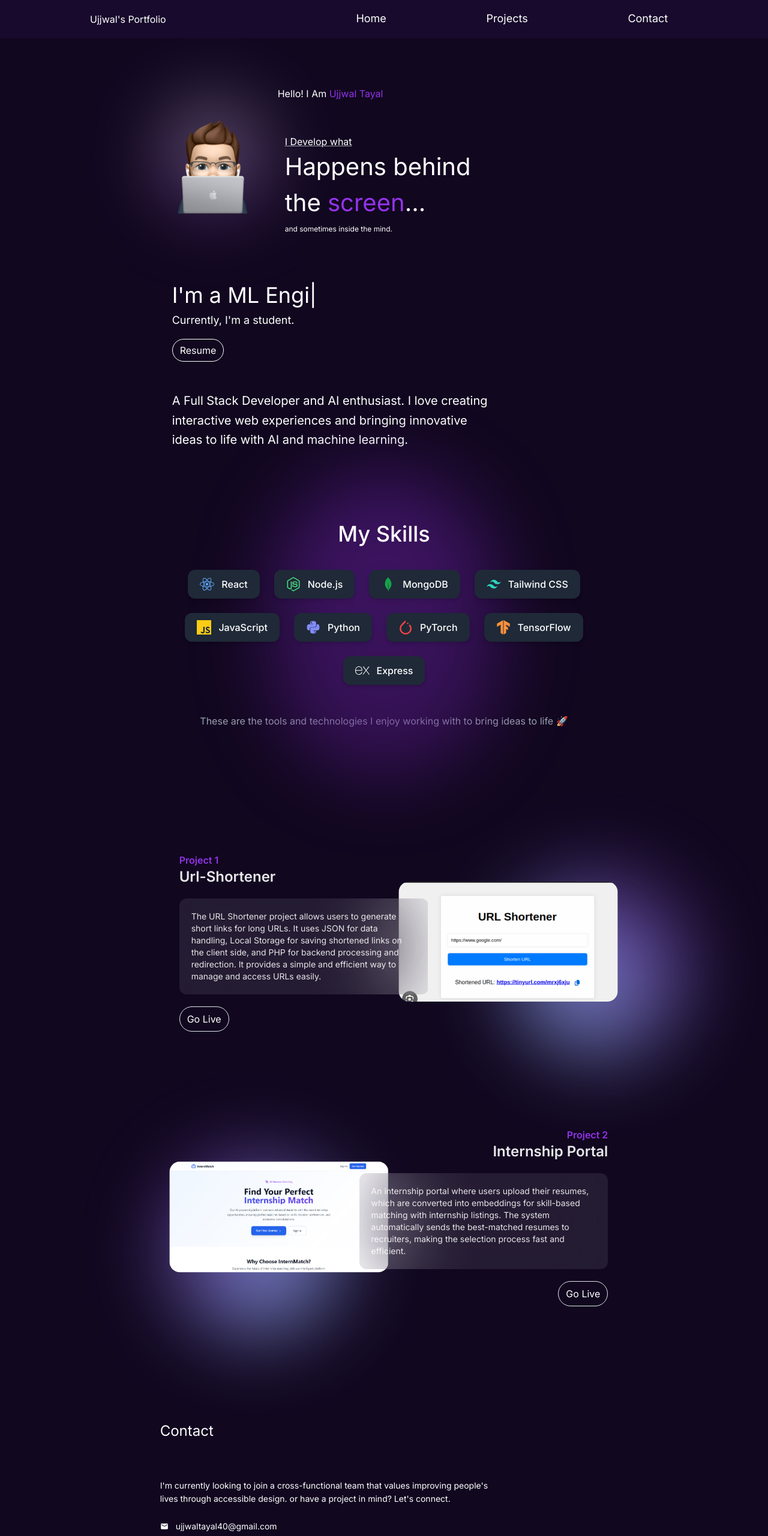
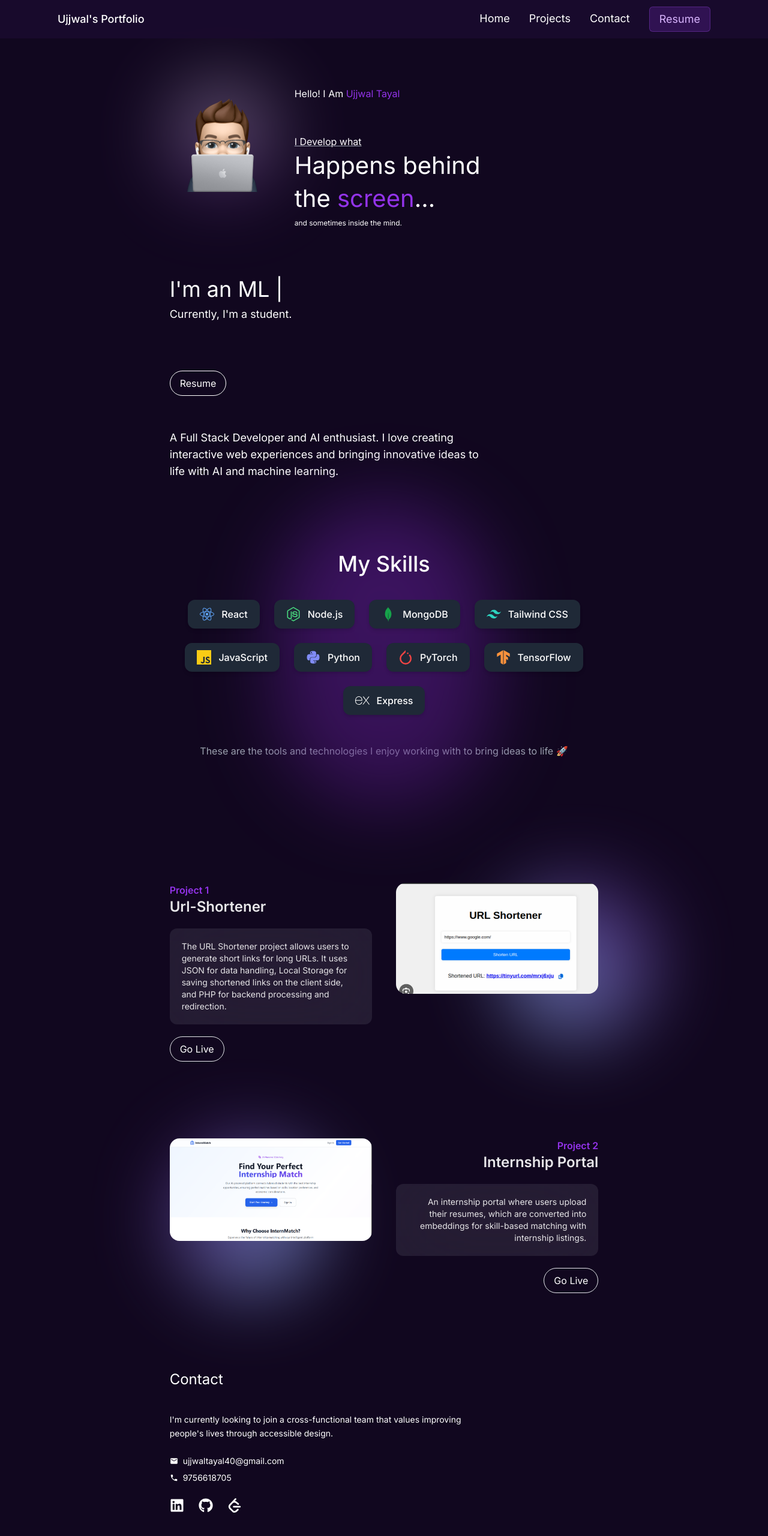
Before and after one commit to UjjwalTayal03/Portfolio, a React (Vite) app: page / in a window 1280 px wide. Shown: the top 2561 px of the page at 60% size. After the commit the page ends 2522 px from the top, so only its background shows below. Built offline with nearby package versions, Linux system fonts and the light colour scheme.

Commit message:
add responsiveness to whole

```diff
--- a/src/App.jsx
+++ b/src/App.jsx
@@ -11,15 +11,15 @@ function App() {
   const [count, setCount] = useState(0)
 
   return (
-    <div className='scroll-smooth'>
-      <Navbar/>
-      <div className='w-7/12 m-auto'>
-      <Hero/>
-      <About/>
-      <Skills/>
-      <Projects/>
-      <Contact/>
-
+    <div className="scroll-smooth">
+      <Navbar />
+      {/* Added responsive width for smaller screens */}
+      <div className="w-11/12 sm:w-10/12 md:w-8/12 lg:w-7/12 mx-auto px-4">
+        <Hero />
+        <About />
+        <Skills />
+        <Projects />
+        <Contact />
       </div>
     </div>
   )
--- a/src/components/About.jsx
+++ b/src/components/About.jsx
@@ -1,32 +1,39 @@
 import React, { useEffect, useRef } from "react";
 import Typed from "typed.js";
-import resume from "/resume.pdf"
+import resume from "/resume.pdf";
 
 const About = () => {
   const el = useRef(null);
 
   useEffect(() => {
     const typed = new Typed(el.current, {
-      strings: ["Web Developer.", "ML Engineer."],
+      strings: ["a Web Developer.", "an ML Engineer."],
       typeSpeed: 100,
       backSpeed: 60,
       backDelay: 2000,
       loop: true,
     });
-
-    return () => {
-
-      typed.destroy();
-    };
+    return () => typed.destroy();
   }, []);
 
   return (
-    <div className="text-white mt-20 ml-5 space-y-14">
-        <h2 className="text-4xl mb-2">I'm a <span ref={el}></span></h2>
-        <span className="text-lg">Currently, I'm a student.</span><br /> <br />
-        <a href={resume} target="_blank" rel="noopener noreferrer" className="border border-white px-3 py-2 rounded-full transition-all duration-300 transform hover:scale-105 hover:shadow-sm hover:text-purple-300 hover:border-purple-300">Resume</a>
-        <p className="w-3/4 text-xl leading-relaxed">A Full Stack Developer and AI enthusiast. I love creating interactive web experiences and bringing innovative ideas to life with AI and machine learning.</p>
-
+    <div className="text-white mt-20 space-y-10 sm:space-y-14 text-center md:text-left">
+      <h2 className="text-3xl sm:text-4xl mb-2">
+        I'm <span ref={el}></span>
+      </h2>
+      <span className="text-base sm:text-lg">Currently, I'm a student.</span>
+      <br /> <br />
+      <a
+        href={resume}
+        target="_blank"
+        rel="noopener noreferrer"
+        className="border border-white px-4 py-2 rounded-full transition-all duration-300 hover:scale-105 hover:text-purple-300 hover:border-purple-300 inline-block"
+      >
+        Resume
+      </a>
+      <p className="w-full md:w-3/4 text-base sm:text-lg leading-relaxed mx-auto md:mx-0">
+        A Full Stack Developer and AI enthusiast. I love creating interactive web experiences and bringing innovative ideas to life with AI and machine learning.
+      </p>
     </div>
   );
 };
--- a/src/components/Contact.jsx
+++ b/src/components/Contact.jsx
@@ -1,23 +1,26 @@
 import React from 'react'
-import { FaLinkedin, FaGithub  } from "react-icons/fa";
+import { FaLinkedin, FaGithub } from "react-icons/fa";
 import { SiLeetcode } from "react-icons/si";
 import { MdEmail, MdPhone } from "react-icons/md";
 
-
 const Contact = () => {
   return (
-    <div className='text-white mt-48' id='Contact'>
-        <h1 className='text-2xl mb-16'>Contact</h1>
-        <p className='w-3/4 text-sm leading-relaxed mb-6'>I'm currently looking to join a cross-functional team that values improving people's lives through accessible design. or have a project in mind? Let's connect.</p>
-        <a className='text-sm  flex items-center gap-3 mb-1' href="mailto:ujjwaltayal40@gmail.com"><MdEmail/>ujjwaltayal40@gmail.com</a>
-        <a className='flex text-sm items-center gap-3' href="tel:+919756618705"><MdPhone/> 9756618705</a>
-        <div className="flex gap-6 text-2xl text-white mb-60 mt-6">
-      <a href="https://www.linkedin.com/in/ujjwaltayal" target="_blank"><FaLinkedin /></a>
-      <a href="https://github.com/UjjwalTayal03" target="_blank"><FaGithub /></a>
-      <a href="https://leetcode.com/ujjwaltayal_" target="_blank"><SiLeetcode /></a>
+    <div className="text-white mt-32 text-center md:text-left" id="Contact">
+      <h1 className="text-2xl mb-10">Contact</h1>
+      <p className="w-full md:w-3/4 text-sm leading-relaxed mb-6 mx-auto md:mx-0">
+        I'm currently looking to join a cross-functional team that values improving people's lives through accessible design.
+      </p>
+      <div className="flex flex-col items-center md:items-start gap-2 text-sm">
+        <a className="flex items-center gap-2" href="mailto:ujjwaltayal40@gmail.com"><MdEmail /> ujjwaltayal40@gmail.com</a>
+        <a className="flex items-center gap-2" href="tel:+919756618705"><MdPhone /> 9756618705</a>
+      </div>
+      <div className="flex justify-center md:justify-start gap-6 text-2xl mt-6">
+        <a href="https://www.linkedin.com/in/ujjwaltayal" target="_blank"><FaLinkedin /></a>
+        <a href="https://github.com/UjjwalTayal03" target="_blank"><FaGithub /></a>
+        <a href="https://leetcode.com/ujjwaltayal_" target="_blank"><SiLeetcode /></a>
+      </div>
     </div>
-    </div>
-  )
-}
+  );
+};
 
-export default Contact
+export default Contact;
--- a/src/components/Hero.jsx
+++ b/src/components/Hero.jsx
@@ -1,34 +1,32 @@
 import React from 'react';
 import iconportfolio from "../assets/iconportfolio.webp";
 
-
 const Hero = () => {
   return (
-    <div className='mt-36 flex relative' id='Hero'>
-
-      {/* Avatar with gradient background */}
-      <div className='relative flex justify-center items-center rounded-full w-44 h-44 top-9'>
-        <div className='absolute inset-0 rounded-full bg-gradient-to-b from-purple-50 to-purple-900 blur-3xl opacity-50'></div>
+    <div className="mt-36 flex flex-col md:flex-row items-center md:items-start text-center md:text-left" id="Hero">
+      <div className="relative flex justify-center items-center rounded-full w-40 h-40 md:w-44 md:h-44 mb-6 md:mb-0">
+        <div className="absolute inset-0 rounded-full bg-gradient-to-b from-purple-50 to-purple-900 blur-3xl opacity-50"></div>
         <img
-          className='relative h-44 w-44 object-contain'
+          className="relative h-40 w-40 md:h-44 md:w-44 object-contain"
           src={iconportfolio}
           alt="profile icon"
         />
       </div>
 
-      {/* Text Section */}
-      <div className='ml-8 relative'>
-        <div className='text-white font-sans mb-14 relative right-3  'id='top'>
-          Hello! I Am <span className='text-purple-600'>Ujjwal Tayal</span>
+      <div className="md:ml-8">
+        <div className="text-white font-sans mb-6 md:mb-14">
+          Hello! I Am <span className="text-purple-600">Ujjwal Tayal</span>
         </div>
-        <div className='text-white'>
-          <span className='underline decoration-1 decoration-gray-400'>I Develop what</span><br />
-          <span className='text-[40px]'>Happens behind <br /> the <span className='text-purple-600'>screen</span>...</span><br />
-          <span className='text-xs'>and sometimes inside the mind.</span>
+        <div className="text-white">
+          <span className="underline decoration-1 decoration-gray-400">I Develop what</span><br />
+          <span className="text-3xl md:text-[40px] leading-snug">
+            Happens behind <br /> the <span className="text-purple-600">screen</span>...
+          </span><br />
+          <span className="text-sm md:text-xs">and sometimes inside the mind.</span>
         </div>
       </div>
     </div>
-  )
-}
+  );
+};
 
-export default Hero
+export default Hero;
--- a/src/components/Navbar.jsx
+++ b/src/components/Navbar.jsx
@@ -1,24 +1,120 @@
-import React from 'react';
+import React, { useState } from "react";
+import resume from "/resume.pdf"; // adjust path
 
 const scrollToSection = (id) => {
   const element = document.getElementById(id);
   if (element) {
-    element.scrollIntoView({ behavior: 'smooth', block: 'start' });
+    element.scrollIntoView({ behavior: "smooth", block: "start" });
   }
 };
 
 const Navbar = () => {
+  const [menuOpen, setMenuOpen] = useState(false);
+
   return (
+    <div className="fixed top-0 left-0 w-full z-50" id="Nav">
+      {/* Main Navbar */}
+      <div className="flex bg-[rgb(26,11,46)] text-white h-16 items-center justify-between px-6 md:px-16 lg:px-24 bg-opacity-95 backdrop-blur-3xl">
 
-    <div className='fixed top-0 left-0 w-full z-50' id='Nav'>
-    <div className='flex bg-[rgb(26,11,46)] text-white h-16 items-center justify-around bg-opacity-95 backdrop-blur-3xl'>
-      <div className='logo w-1/3 justify-center flex'>Ujjwal's Portfolio</div>
-      <div className='flex justify-evenly w-2/3 text-lg'>
-        <button onClick={() => scrollToSection('Hero')} className='relative border-b-2 border-transparent hover:border-white transition-all duration-300'>Home</button>
-        <button onClick={() => scrollToSection('Projects')} className='relative border-b-2 border-transparent hover:border-white transition-all duration-300'>Projects</button>
-        <button onClick={() => scrollToSection('Contact')} className='relative border-b-2 border-transparent hover:border-white transition-all duration-300'>Contact</button>
+        {/* Logo */}
+        <div className="text-lg font-medium">
+          Ujjwal's Portfolio
+        </div>
+
+        {/* Desktop Menu */}
+        <div className="hidden md:flex items-center gap-8 text-lg">
+          <button
+            onClick={() => scrollToSection("Hero")}
+            className="relative border-b-2 border-transparent hover:border-white transition-all duration-300"
+          >
+            Home
+          </button>
+
+          <button
+            onClick={() => scrollToSection("Projects")}
+            className="relative border-b-2 border-transparent hover:border-white transition-all duration-300"
+          >
+            Projects
+          </button>
+
+          <button
+            onClick={() => scrollToSection("Contact")}
+            className="relative border-b-2 border-transparent hover:border-white transition-all duration-300"
+          >
+            Contact
+          </button>
+
+          {/* Resume Button */}
+          <a
+  href={resume}
+  target="_blank"
+  rel="noopener noreferrer"
+  className="px-4 py-1.5 rounded-md bg-purple-600/20 text-purple-300 border border-purple-500/30 hover:bg-purple-600/30 hover:border-purple-400 transition-all duration-300"
+>
+  Resume
+</a>
+        </div>
+
+        {/* Mobile Menu Button */}
+        <div className="md:hidden">
+          <button
+            className="text-3xl transition-transform duration-300"
+            onClick={() => setMenuOpen(!menuOpen)}
+            aria-label="Toggle Menu"
+          >
+            <span className={`${menuOpen ? "rotate-90" : ""} inline-block`}>
+              {menuOpen ? "✕" : "☰"}
+            </span>
+          </button>
+        </div>
       </div>
-    </div>
+
+      {/* Mobile Dropdown Menu */}
+      <div
+        className={`md:hidden overflow-hidden transition-all duration-300 ${
+          menuOpen ? "max-h-60 opacity-100" : "max-h-0 opacity-0"
+        } bg-[rgb(26,11,46)] text-white text-center bg-opacity-95 backdrop-blur-3xl`}
+      >
+        <div className="flex flex-col py-4 space-y-4">
+          <button
+            onClick={() => {
+              scrollToSection("Hero");
+              setMenuOpen(false);
+            }}
+          >
+            Home
+          </button>
+
+          <button
+            onClick={() => {
+              scrollToSection("Projects");
+              setMenuOpen(false);
+            }}
+          >
+            Projects
+          </button>
+
+          <button
+            onClick={() => {
+              scrollToSection("Contact");
+              setMenuOpen(false);
+            }}
+          >
+            Contact
+          </button>
+
+          {/* Resume Button Mobile */}
+          <a
+            href={resume}
+            target="_blank"
+            rel="noopener noreferrer"
+            onClick={() => setMenuOpen(false)}
+            className="border border-white px-4 py-2 rounded-full mx-auto w-fit transition-all duration-300 hover:scale-105 hover:text-purple-300 hover:border-purple-300"
+          >
+            Resume
+          </a>
+        </div>
+      </div>
     </div>
   );
 };
--- a/src/components/Projects.jsx
+++ b/src/components/Projects.jsx
@@ -4,38 +4,44 @@ import pro2 from "../assets/pro2.png"
 
 const Projects = () => {
   return (
-    <div className='mt-32 text-white' id='Projects'>
+    <div className="mt-32 text-white space-y-32" id="Projects">
+      {/* Project 1 */}
+      <div className="flex flex-col md:flex-row items-center md:items-start relative gap-10">
+        <div className="desc w-full md:w-1/2 z-30 order-2 md:order-1 text-center md:text-left">
+          <h2 className="text-purple-600 font-semibold">Project 1</h2>
+          <h3 className="text-2xl mb-5 font-semibold opacity-90">Url-Shortener</h3>
+          <p className="text-sm bg-slate-100 bg-opacity-10 opacity-90 p-5 rounded-xl backdrop-blur-3xl">
+            The URL Shortener project allows users to generate short links for long URLs. It uses JSON for data handling, Local Storage for saving shortened links on the client side, and PHP for backend processing and redirection.
+          </p>
+          <button className="border mt-5 px-4 py-2 rounded-full transition-all hover:scale-105 hover:text-purple-300 hover:border-purple-300">
+            Go Live
+          </button>
+        </div>
+        <div className="w-full md:w-1/2 relative order-1 md:order-2">
+          <div className="absolute z-10 w-40 h-40 sm:w-64 sm:h-64 rounded-full bg-gradient-to-tr from-blue-300 to-purple-900 blur-3xl opacity-70 translate-x-10 md:translate-x-44"></div>
+          <img className="w-full rounded-2xl relative z-20" src={pro1} alt="Project 1" />
+        </div>
+      </div>
 
-        <div className='project1 flex relative  items-center mb-40'>
-            <div className='desc w-full relative translate-x-8 z-30 '>
-                <h2 className='text-purple-600 font-semibold'>Project 1</h2>
-                <h3 className='text-2xl mb-5 font-semibold opacity-90'>Url-Shortener</h3>
-                <p className='text-sm bg-slate-100 bg-opacity-10 opacity-90 p-5 rounded-xl backdrop-blur-3xl'>The URL Shortener project allows users to generate short links for long URLs. It uses JSON for data handling, Local Storage for saving shortened links on the client side, and PHP for backend processing and redirection. It provides a simple and efficient way to manage and access URLs easily.</p>
-                  <button className='border mt-5 px-3 py-2 rounded-full transition-all duration-300 transform hover:scale-105 hover:shadow-sm hover:text-purple-300 hover:border-purple-300 '>Go Live</button>
-            </div>
-            <div className='w-4/5  relative scale-110 '>
-           <div className='absolute z-10 w-64 h-64 rounded-full bg-gradient-to-tr from-blue-300 to-purple-900 blur-3xl opacity-90 translate-x-44'></div>
+      {/* Project 2 */}
+      <div className="flex flex-col md:flex-row items-center md:items-start relative gap-10">
+        <div className="w-full md:w-1/2 relative order-1">
+          <div className="absolute z-10 w-40 h-40 sm:w-64 sm:h-64 rounded-full bg-gradient-to-tl from-blue-300 to-purple-900 blur-3xl opacity-70"></div>
+          <img className="w-full rounded-2xl relative z-20" src={pro2} alt="Project 2" />
+        </div>
+        <div className="desc w-full md:w-1/2 z-30 order-2 text-center md:text-right">
+          <h2 className="text-purple-600 font-semibold">Project 2</h2>
+          <h3 className="text-2xl mb-5 font-semibold opacity-90">Internship Portal</h3>
+          <p className="text-sm bg-slate-100 bg-opacity-10 opacity-90 p-5 rounded-xl backdrop-blur-3xl">
+            An internship portal where users upload their resumes, which are converted into embeddings for skill-based matching with internship listings.
+          </p>
+          <button className="border mt-5 px-4 py-2 rounded-full transition-all hover:scale-105 hover:text-purple-300 hover:border-purple-300">
+            Go Live
+          </button>
+        </div>
+      </div>
+    </div>
+  );
+};
 
-             <img className='h-max w-full object-cover rounded-2xl relative z-20' src={pro1} alt="idk" /></div>
-        </div>
-
-
-
-        <div className='project2 flex relative  items-center mb-20'>
-           <div className='w-4/5  relative  scale-110 translate-x-8'>
-            <div className='absolute z-10 w-64 h-64 rounded-full bg-gradient-to-tl from-blue-300 to-purple-900 blur-3xl opacity-90 '></div>
-            <img className='h-max w-full object-cover rounded-2xl relative z-20' src={pro2} alt="" /></div>
-            <div className='desc w-full relative  z-30 flex flex-col items-end text-right'>
-                <h2 className='text-purple-600 font-semibold text-right'>Project 2</h2>
-                <h3 className='text-2xl mb-5 font-semibold opacity-90 text-right'>Internship Portal</h3>
-                <p className='text-sm bg-slate-100 bg-opacity-10 opacity-90 p-5 rounded-xl backdrop-blur-3xl text-left'>An internship portal where users upload their resumes, which are converted into embeddings for skill-based matching with internship listings. The system automatically sends the best-matched resumes to recruiters, making the selection process fast and efficient.</p>
-                  <button className='border mt-5 px-3 py-2 rounded-full transition-all duration-300 transform hover:scale-105 hover:shadow-sm hover:text-purple-300 hover:border-purple-300 '>Go Live</button>
-            </div>
-
-        </div>
-
-    </div>
-  )
-}
-
-export default Projects
+export default Projects;
--- a/src/components/Skills.jsx
+++ b/src/components/Skills.jsx
@@ -16,7 +16,8 @@ const skills = [
 
 const Skills = () => {
   return (
-    <div className="max-w-5xl mx-auto py-20 px-5 mt-10 relative" id="skills">
+<div className="max-w-5xl mx-auto py-20 px-4 sm:px-6 mt-10 relative" id="skills">
+
         <div className="absolute inset-0 w-1/2 rounded-full bg-gradient-to-b from-purple-800 to-purple-900 blur-3xl opacity-50 translate-x-1/2 "></div>
       <h2 className="text-3xl md:text-4xl font-medium text-white mb-10 text-center relative">
         My Skills
```
